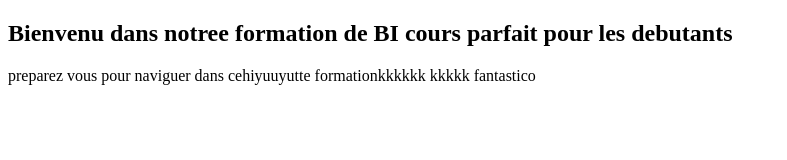
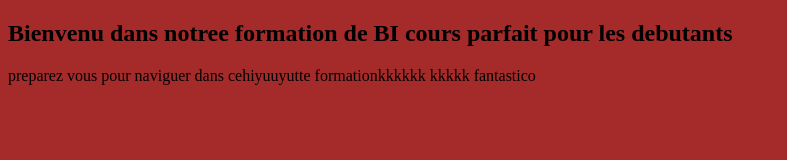
Before and after one commit to ayhous/training-git-IA, a plain HTML site: page index.html in a window 1280 px wide. Shown: the whole page, without its empty margins (0-787 px from the left). Drawn offline with Linux system fonts and the light colour scheme.

Commit message:
add styk new

```diff
--- a/index.html
+++ b/index.html
@@ -4,7 +4,8 @@
     <meta charset="UTF-8">
     <meta http-equiv="X-UA-Compatible" content="IE=edge">
     <meta name="viewport" content="width=>, initial-scale=1.0">
-    <title>Document</title>
+    <link rel="stylesheet" href="style.css">
+    <title>Document wow ondndhd dhjfgjghgg </title>
 </head>
 <body>
     <h2>Bienvenu dans notree formation de BI cours parfait pour les debutants </h2>
```
